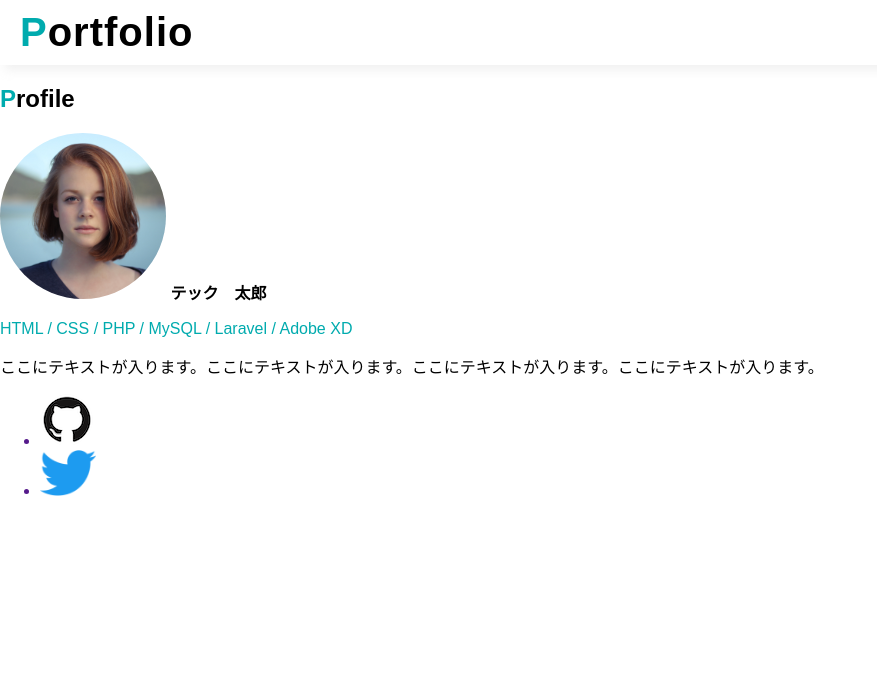
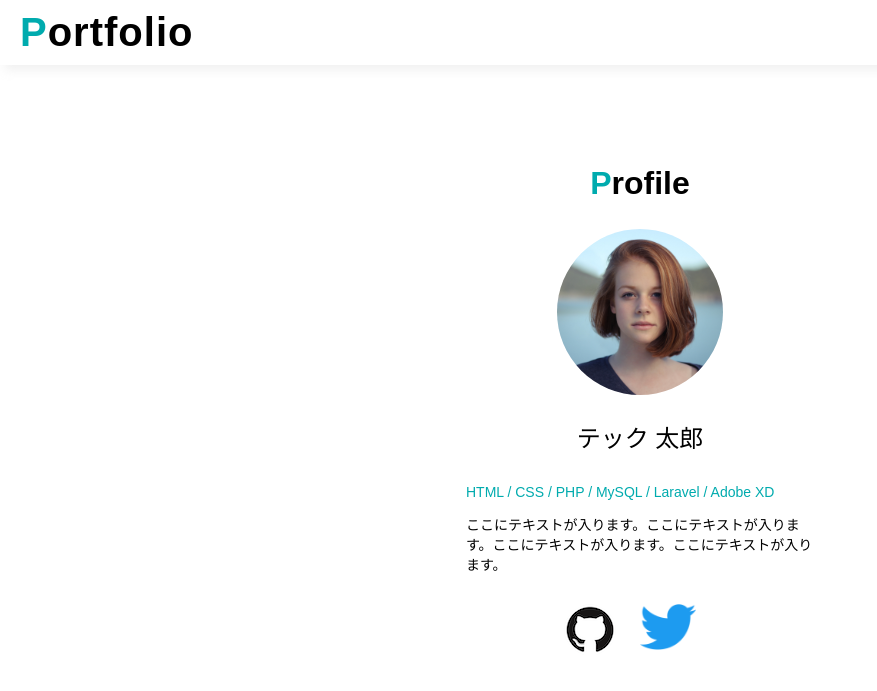
Before and after one commit to ShigeakiHiguchi/portfolio, a PHP site: page / in a window 1280 px wide. Shown: the top 691 px of the page, without its empty margins (0-877 px from the left). Run offline with PHP 8.4, Linux system fonts and the light colour scheme.

Commit message:
profileのレイアウト完了

```diff
--- a/index.html
+++ b/index.html
@@ -20,20 +20,23 @@
             <h2 class="sub-title"><span class="color-green">P</span>rofile</h2>
             <div class="item-list">
                 <img src="./img/profile.png" alt="プロフィール画像">
-                <b>テック　太郎</b>
+                <b>テック 太郎</b>
                 <p class="color-green">HTML / CSS / PHP / MySQL / Laravel / Adobe XD</p>
                 <p>ここにテキストが入ります。ここにテキストが入ります。ここにテキストが入ります。ここにテキストが入ります。</p>
             </div>
         </div>
+
         <ul class="icon-list">
-            <a href="">
-                <li>
+            <li>
+                <a href="">
                     <img src="./img/github.png" alt="GitHubのアイコン">
-                </li>
-                <li>
+                </a>
+            </li>
+            <li>
+                <a href="">
                     <img src="./img/twitter.png" alt="Twitterのアイコン">
-                </li>
-            </a>
+                </a>
+            </li>
         </ul>
     </div>
 </body>
--- a/style.css
+++ b/style.css
@@ -10,6 +10,10 @@ body {
 
 .color-green {
     color: #00abae;
+}
+
+.sub-title {
+    font-size: 32px;
 }
 
 /* [header]のスタイルシート */
@@ -26,3 +30,45 @@ body {
     text-decoration: none;
     letter-spacing: 1px;
 }
+
+/* [main]のスタイルシート */
+
+.block-main {
+    text-align: center;
+    margin: 100px 0;
+}
+
+/* [profile]のスタイルシート */
+
+.item-list {
+    width: 100%;
+    max-width: 348px;
+    margin: 0 auto;
+}
+
+.item-list b {
+    display: block;
+    font-size: 24px;
+    font-weight: normal;
+    margin: 20px 0 30px;
+}
+
+.item-list p {
+    font-size: 14px;
+    line-height: normal;
+    text-align: left;
+}
+
+.icon-list {
+    list-style: none;
+    width: 100%;
+    max-width: 247px;
+    margin: 30px auto;
+    padding: 0;
+    display: flex;
+    -webkit-justify-content: center;
+}
+
+.icon-list li {
+    margin-right: 22px;
+}
```
